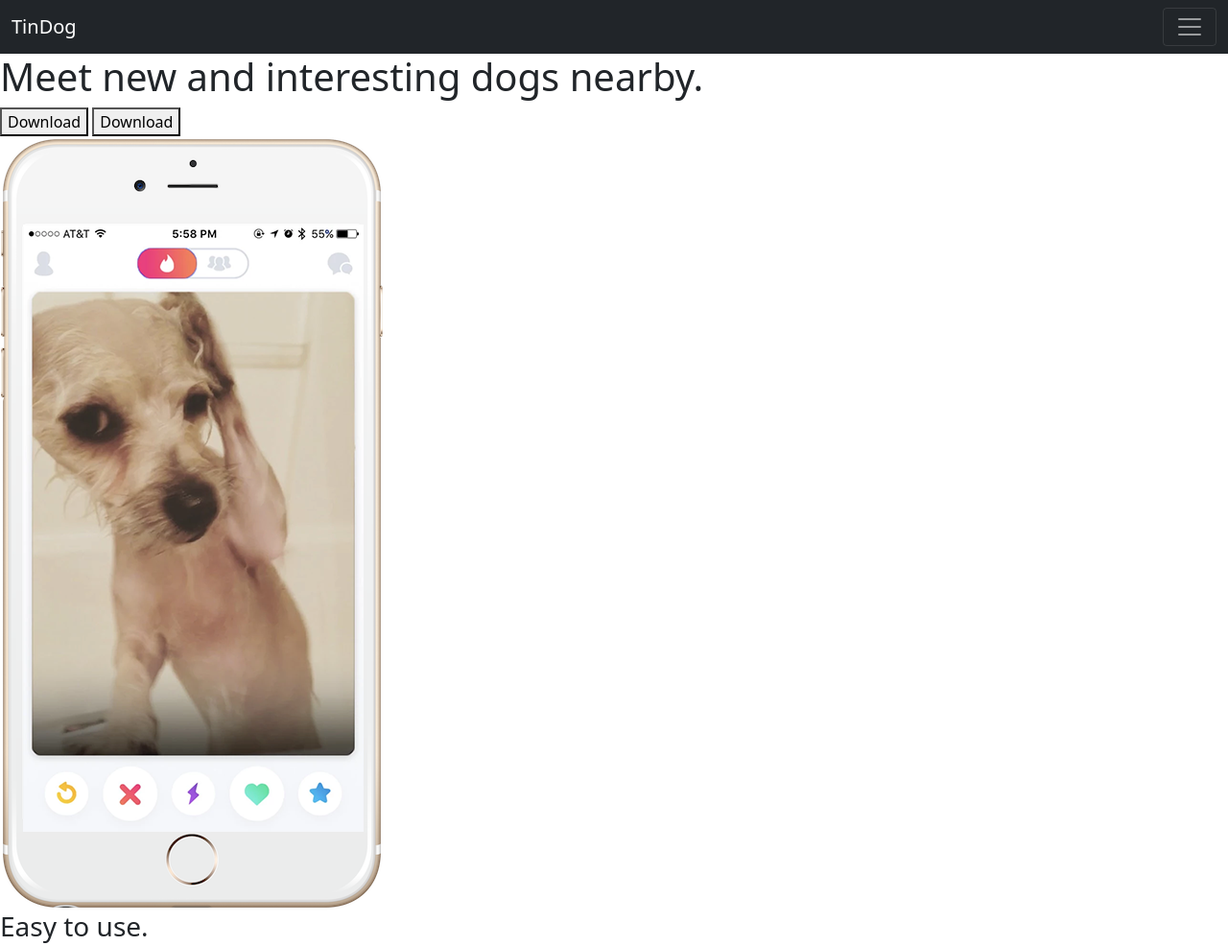
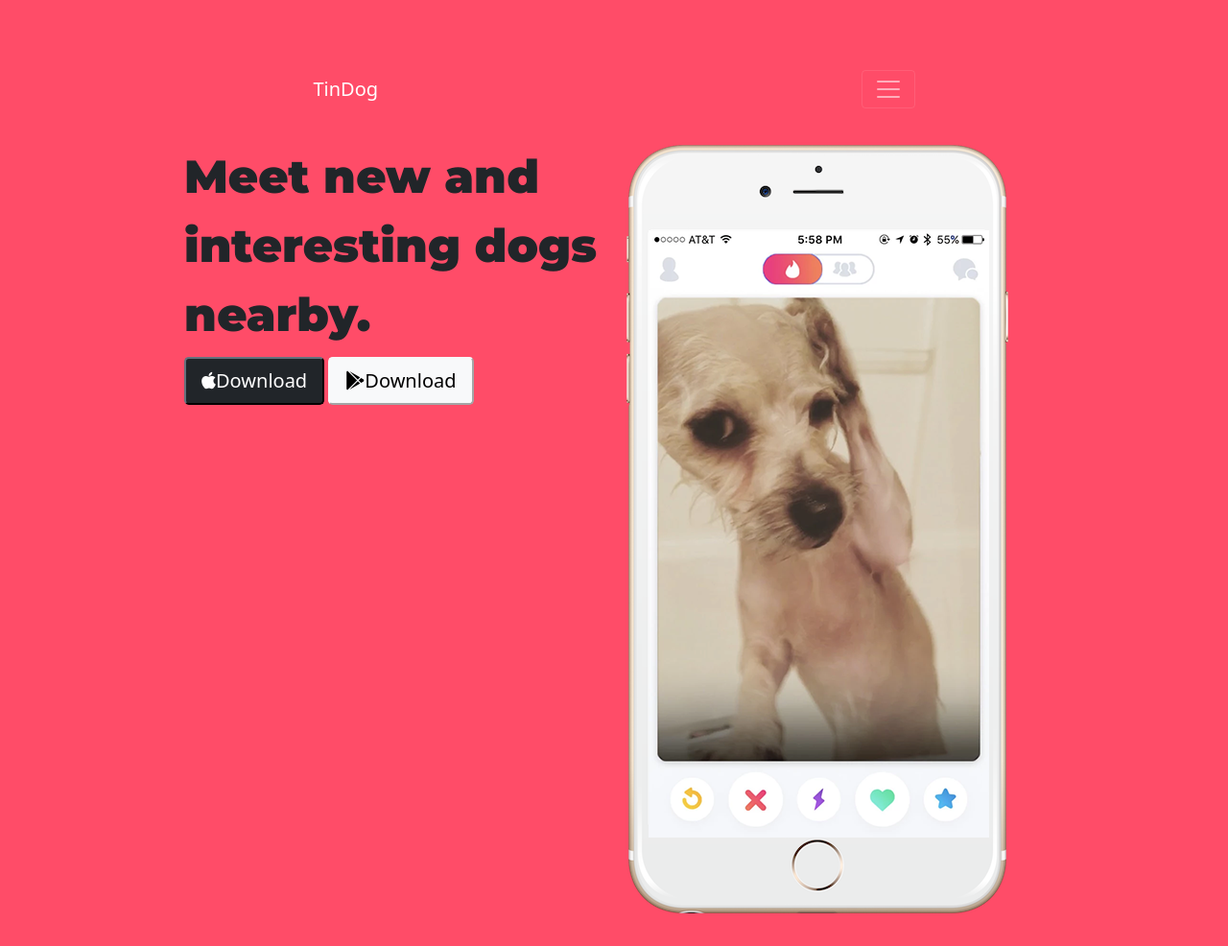
Before and after one commit to Sebastian-debug/full_stack_web_dev, a plain HTML site: page Web Development/TinDog-Start-master/TinDog-Start-master/index.html in a window 1280 px wide. Shown: the top 986 px of the page at 96% size. Drawn offline with nearby package versions, Linux system fonts and the light colour scheme.

Commit message:
cont boots

```diff
--- a/Web Development/TinDog-Start-master/TinDog-Start-master/css/styles.css
+++ b/Web Development/TinDog-Start-master/TinDog-Start-master/css/styles.css
@@ -0,0 +1,16 @@
+#title{
+  background-color: #ff4c68;
+
+}
+
+
+h1 {
+ font-family: 'Montserrat';
+ font-size: 3rem;
+ line-height: 1.5;
+}
+
+.container-fluid{
+  padding: 3% 15%;
+
+}
--- a/Web Development/TinDog-Start-master/TinDog-Start-master/index.html
+++ b/Web Development/TinDog-Start-master/TinDog-Start-master/index.html
@@ -4,8 +4,21 @@
 <head>
   <meta charset="utf-8">
   <title>TinDog</title>
+
+  <!-- Google Fonts -->
+  <link rel="preconnect" href="https://fonts.googleapis.com">
+  <link rel="preconnect" href="https://fonts.gstatic.com" crossorigin>
+  <link rel="preconnect" href="https://fonts.googleapis.com">
+  <link rel="preconnect" href="https://fonts.gstatic.com" crossorigin>
+  <link rel="preconnect" href="https://fonts.googleapis.com">
+  <link rel="preconnect" href="https://fonts.gstatic.com" crossorigin>
+  <link href="https://fonts.googleapis.com/css2?family=Montserrat:wght@900&family=Ubuntu&display=swap" rel="stylesheet">
+   <!-- FONT AWESOME -->
+   <script src="https://kit.fontawesome.com/4b23099c49.js" crossorigin="anonymous"></script>
+  <!-- Bootstrap Script -->
   <link href="https://cdn.jsdelivr.net/npm/bootstrap@5.1.3/dist/css/bootstrap.min.css" rel="stylesheet" integrity="sha384-1BmE4kWBq78iYhFldvKuhfTAU6auU8tT94WrHftjDbrCEXSU1oBoqyl2QvZ6jIW3" crossorigin="anonymous">
   <link rel="stylesheet" href="css/styles.css">
+
 
 
 </head>
@@ -13,11 +26,14 @@
 <body>
 
   <section id="title">
+    <div class="container-fluid">
+
+
 
       <!-- Nav Bar -->
 
 
-    <nav class="navbar navbar-dark bg-dark" aria-label="First navbar example">
+      <nav class="navbar navbar-dark" aria-label="First navbar example">
         <div class="container-fluid">
           <a class="navbar-brand" href="#">TinDog</a>
           <button class="navbar-toggler" type="button" data-bs-toggle="collapse" data-bs-target="#navbarsExample01" aria-controls="navbarsExample01" aria-expanded="false" aria-label="Toggle navigation">
@@ -45,14 +61,24 @@
 
       <!-- Title -->
 
-    <div>
+      <div class="row">
+
+        <div class="col-lg-6">
+
           <h1>Meet new and interesting dogs nearby.</h1>
-      <button type="button">Download</button>
-      <button type="button">Download</button>
+          <button type="button" class="btn-dark btn-lg"><i class="fab fa-apple"></i>Download</button>
+          <button type="button" class="btn-light btn-lg"><i class="fab fa-google-play"></i>Download</button>
+
         </div>
-    <div>
+
+        <div class="col-lg-6">
           <img src="images/iphone6.png" alt="iphone-mockup">
         </div>
+
+      </div>
+
+    </div>
+
 
   </section>
 
```
Lines whose indentation alone changed are shown as unchanged.
